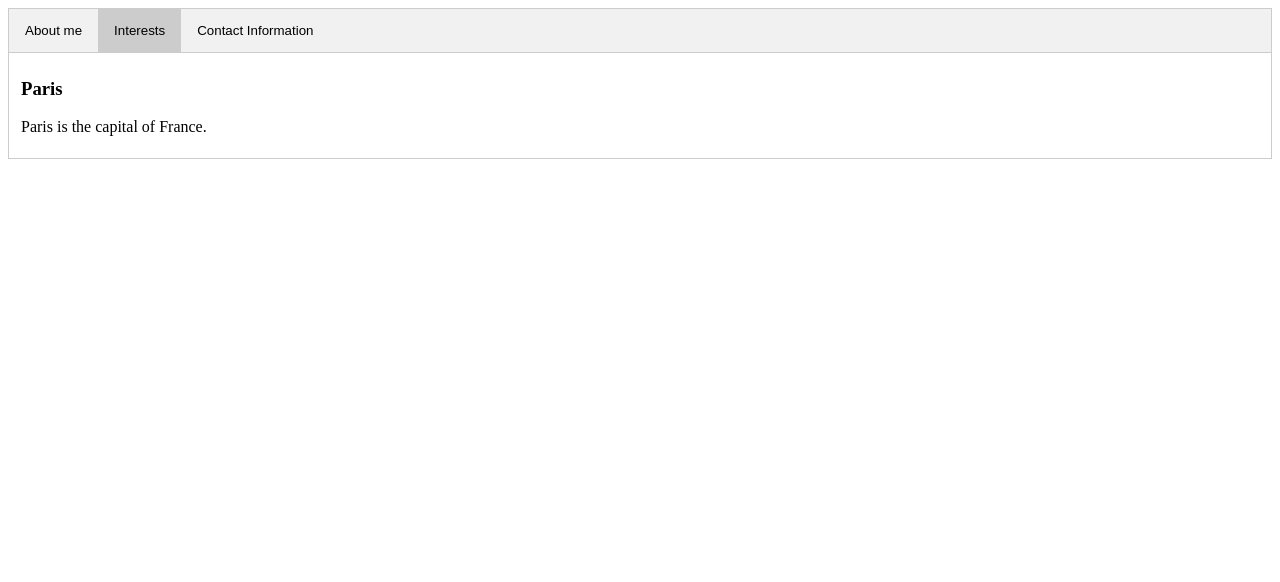
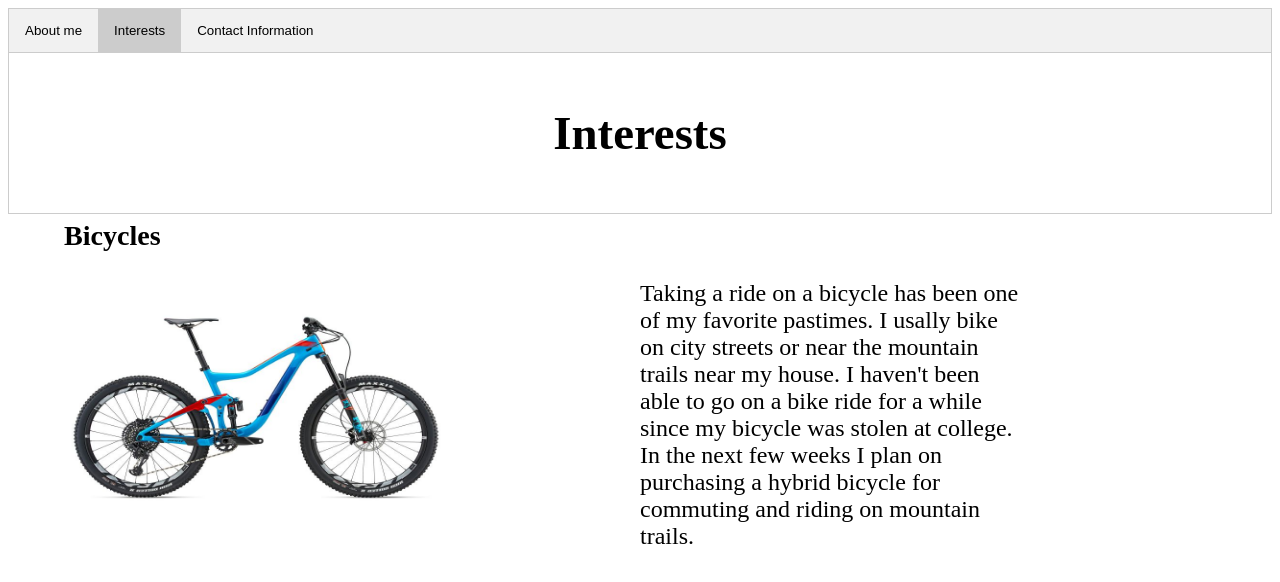
Before and after one commit to yranjan15/personal_website, a plain HTML site: page yash.html in a window 1280 px wide. Both pictures are taken after a click on the button "Interests". Drawn offline with Linux system fonts and the light colour scheme.

Commit message:
interests page
working on the interests page for my personal website.

```diff
--- a/yash.html
+++ b/yash.html
@@ -81,6 +81,24 @@
       font-size: 100%
     }
 
+    #Interest_title{
+      font-size: 250%;
+    }
+
+    #bicycle{
+      position: absolute;
+      top:15vw;
+      left: 5vw;
+      font-size: 150%;
+    }
+    #bicycle_content{
+      position: absolute;
+      right: 20vw;
+      top: 20vw;
+      max-width: 30vw;
+      font-size: 150%;
+    }
+
 
 
 
@@ -121,14 +139,14 @@
     }
   </style>
 </head>
-<body>
+<body >
  <div class="tab">
   <button class="tablinks" onclick="openTab(event, 'About_me')" id="default_open">About me</button>
   <button class="tablinks" onclick="openTab(event, 'Interests')">Interests</button>
   <button class="tablinks" onclick="openTab(event, 'Contact_Information')">Contact Information</button>
 </div>
 
-<div id="About_me" class="tabcontent">
+<div id="About_me" class="tabcontent" >
   <div id="a_me_title" align="center">
     <h3> About me </h3>
   </div>
@@ -165,8 +183,18 @@
 </div>
 
 <div id="Interests" class="tabcontent">
-  <h3>Paris</h3>
-  <p>Paris is the capital of France.</p>
+  <div id="Interest_title" align="center">
+    <h3> Interests </h3>
+  </div>
+  <div id = "bicycle">
+    <h3>Bicycles</h3>
+    <img src="bicycle_website.jpg" alt="Bicycle photo" style="width:30vw;height:20vw;">
+  </div>
+  <div id ="bicycle_content">
+    <p>Taking a ride on a bicycle has been one of my favorite pastimes. I usally bike on city streets or near the mountain trails near my house. I haven't
+        been able to go on a bike ride for a while since my bicycle was stolen at college. In the next few weeks I plan on purchasing a hybrid bicycle
+        for commuting and riding on mountain trails.</p>
+  </div>
 </div>
 
 <div id="Contact_Information" class="tabcontent">
@@ -178,7 +206,7 @@
     <h3>Cell Phone Number</h3>
     <img src="cellphone.jpg" alt="Cell photo" style="width:10vw;height:10vw;">
     <p>
-      My phone number is: 949-419-7017. I try to pick up my phone whenever I can, but if I don't pick up I respond to text better.
+      My phone number is: 949-419-7017. I try to pick up my phone whenever I can, but usually I respond to text better.
     </p>
   </div>
 
```
Also changed, not shown: bicycle_website.jpg (added), car.jpg (added), puzzles.jpg (added), tennis rackets.jpg (added).
